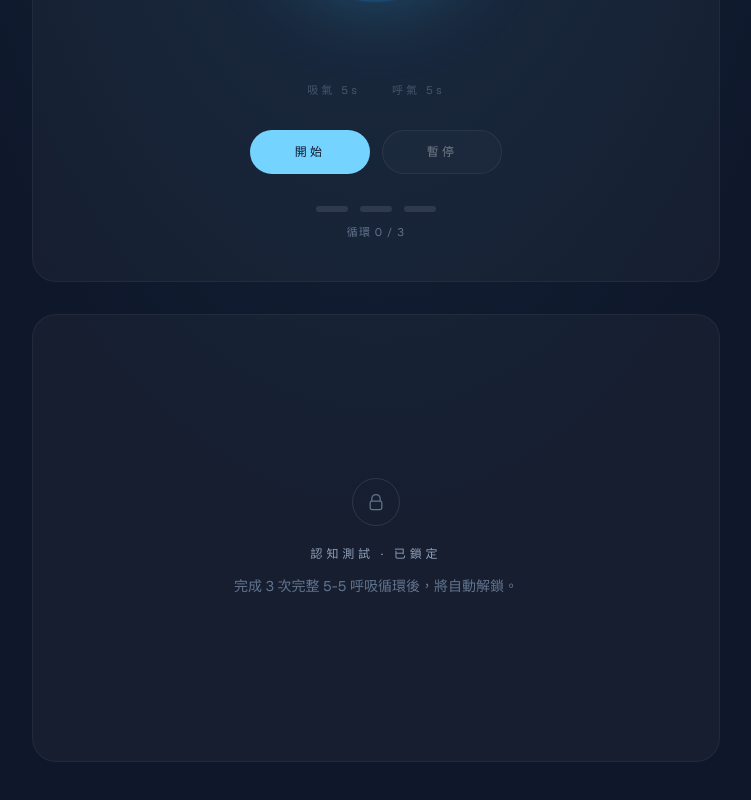
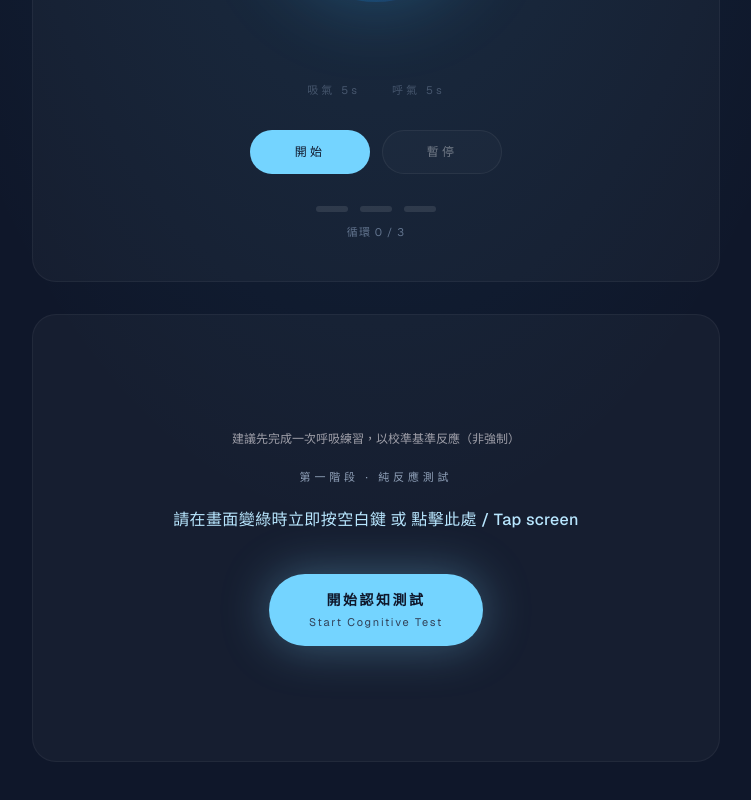
Before and after one commit to wongbrian927-hash/mind-os-mvp, a Next.js app: page / in a window 1280 px wide. Shown: the part 376-1176 px from the top of the page, without its empty margins (264-1015 px from the left). Built offline with nearby package versions, Linux system fonts and the light colour scheme.

Commit message:
feat: unlock cognitive test gating and add baseline vs post-calib protocol tag

```diff
--- a/app/components/ResultCard.tsx
+++ b/app/components/ResultCard.tsx
@@ -2,17 +2,17 @@
 
 import { useCallback, useMemo, useRef, useState } from "react";
 import { toBlob, toPng } from "html-to-image";
+import type { BenchmarkData } from "@/types/benchmark";
 
 export type ResultCardLang = "zh" | "en";
 export type CardAspect = "story" | "square";
 export type TierLevel = 1 | 2 | 3 | 4;
 
-export type ResultCardProps = {
+export type ResultCardProps = Pick<
+  BenchmarkData,
+  "avgSrt" | "interference" | "acc" | "reportAt" | "completedBreathingBeforeTest"
+> & {
   lang: ResultCardLang;
-  avgSrt: number;
-  interference: number;
-  acc: number;
-  reportAt: Date;
   onSaved?: () => void;
 };
 
@@ -535,6 +535,7 @@ export default function ResultCard({
   interference,
   acc,
   reportAt,
+  completedBreathingBeforeTest,
   onSaved,
 }: ResultCardProps) {
   const cardRef = useRef<HTMLDivElement>(null);
@@ -553,6 +554,14 @@ export default function ResultCard({
       }),
     [acc, avgSrt, interference, lang],
   );
+  const protocolLabel =
+    lang === "zh"
+      ? completedBreathingBeforeTest
+        ? "已完成呼吸校準後測得"
+        : "未經呼吸校準（基準測試）"
+      : completedBreathingBeforeTest
+        ? "Protocol: Post-Calibration (5-5)"
+        : "Protocol: Baseline Direct";
   const sessionId = useMemo(
     () => buildSessionId(avgSrt, interference, acc, reportAt),
     [acc, avgSrt, interference, reportAt],
@@ -831,6 +840,12 @@ export default function ResultCard({
               >
                 {tier.statusSecondary}
               </p>
+              <p
+                data-export-mono
+                className="font-mono text-[11px] tracking-[0.08em] text-zinc-700"
+              >
+                {protocolLabel}
+              </p>
             </div>
             <p
               data-export-body
--- a/app/page.tsx
+++ b/app/page.tsx
@@ -50,8 +50,7 @@ const COPY = {
     start: "開始",
     pause: "暫停",
     round: (x: number) => `循環 ${x} / 3`,
-    lockedTitle: "認知測試 · 已鎖定",
-    lockedBody: "完成 3 次完整 5-5 呼吸循環後，將自動解鎖。",
+    breathSuggest: "建議先完成一次呼吸練習，以校準基準反應（非強制）",
     srtTitle: "第一階段 · 純反應測試",
     srtHint: "請在畫面變綠時立即按空白鍵 或 點擊此處 / Tap screen",
     startTest: "開始認知測試",
@@ -78,8 +77,7 @@ const COPY = {
     start: "Start",
     pause: "Pause",
     round: (x: number) => `Round ${x} / 3`,
-    lockedTitle: "Test · Locked",
-    lockedBody: "Finish 3 full 5-5 breath rounds to unlock.",
+    breathSuggest: "Suggested: complete one breath practice first to calibrate baseline (optional)",
     srtTitle: "Stage 1 · Simple Reaction",
     srtHint: "When green, press Space or tap here / Tap screen",
     startTest: "Start Cognitive Test",
@@ -142,6 +140,27 @@ function readScale(element: HTMLElement | null) {
   return Number.isFinite(sx) ? sx : MIN_SCALE;
 }
 
+/** Kept for rollback; gated by SHOW_LOCK (default false). */
+const SHOW_LOCK = false;
+
+function LockIcon() {
+  return (
+    <div className="flex h-12 w-12 items-center justify-center rounded-full border border-white/10 text-slate-500">
+      <svg
+        aria-hidden
+        viewBox="0 0 24 24"
+        className="h-5 w-5"
+        fill="none"
+        stroke="currentColor"
+        strokeWidth="1.5"
+      >
+        <path d="M7 11V8a5 5 0 0 1 10 0v3" />
+        <rect x="5" y="11" width="14" height="10" rx="2" />
+      </svg>
+    </div>
+  );
+}
+
 export default function Home() {
   const [lang, setLang] = useState<Lang>("zh");
   const t = COPY[lang];
@@ -153,7 +172,8 @@ export default function Home() {
   const [cycles, setCycles] = useState(0);
   const [scale, setScale] = useState(MIN_SCALE);
   const [transitionMs, setTransitionMs] = useState(300);
-  const [unlocked, setUnlocked] = useState(false);
+  const [completedBreathingBeforeTest, setCompletedBreathingBeforeTest] =
+    useState(false);
 
   const [sessionStage, setSessionStage] = useState<SessionStage>("srt");
   const [reactionPhase, setReactionPhase] = useState<ReactionPhase>("ready");
@@ -258,7 +278,7 @@ export default function Home() {
       if (nextCycles >= TARGET_CYCLES) {
         runningRef.current = false;
         setIsRunning(false);
-        setUnlocked(true);
+        setCompletedBreathingBeforeTest(true);
         phaseRef.current = "inhale";
         remainingRef.current = PHASE_MS.inhale;
         setPhase("inhale");
@@ -473,8 +493,6 @@ export default function Home() {
   }, [beginStroopStimulus, sessionStage, stroopPhase]);
 
   useEffect(() => {
-    if (!unlocked) return;
-
     const onKeyDown = (event: KeyboardEvent) => {
       const stage = sessionStageRef.current;
 
@@ -512,7 +530,7 @@ export default function Home() {
     return () => {
       window.removeEventListener("keydown", onKeyDown);
     };
-  }, [unlocked]);
+  }, []);
 
   useEffect(() => {
     return () => {
@@ -562,10 +580,12 @@ export default function Home() {
       : null;
   const tallyHref =
     avgSrt !== null && rawInterference !== null && acc !== null
-      ? `${TALLY_FORM_URL}?avg_srt=${avgSrt}&interference=${rawInterference}&acc=${acc}&lang=${lang}`
+      ? `${TALLY_FORM_URL}?avg_srt=${avgSrt}&interference=${rawInterference}&acc=${acc}&lang=${lang}&calibrated=${completedBreathingBeforeTest ? 1 : 0}`
       : TALLY_FORM_URL;
 
   const currentStroop = stroopTrials[stroopIndex];
+  const breathVisibleOnMobile =
+    sessionStage === "srt" && reactionPhase === "ready";
 
   return (
     <div className="relative flex min-h-full flex-1 flex-col bg-[#0f172a] text-[#f8fafc]">
@@ -609,7 +629,7 @@ export default function Home() {
       >
         <section
           className={`flex-col items-center justify-center rounded-3xl border border-white/5 bg-white/[0.03] px-4 py-5 text-center sm:px-6 sm:py-10 ${
-            unlocked ? "hidden sm:flex" : "flex"
+            breathVisibleOnMobile ? "flex" : "hidden sm:flex"
           }`}
         >
           <p className="text-[11px] tracking-[0.35em] text-slate-400">{t.breathTitle}</p>
@@ -695,33 +715,22 @@ export default function Home() {
               : "rounded-3xl border border-white/5 bg-white/[0.03] px-4 py-5 sm:min-h-[28rem] sm:flex-none sm:px-6 sm:py-10"
           }`}
         >
-          {!unlocked ? (
+          {sessionStage === "srt" && reactionPhase === "ready" ? (
             <div className="flex flex-col items-center justify-center">
-              <div className="flex h-12 w-12 items-center justify-center rounded-full border border-white/10 text-slate-500">
-                <svg
-                  aria-hidden
-                  viewBox="0 0 24 24"
-                  className="h-5 w-5"
-                  fill="none"
-                  stroke="currentColor"
-                  strokeWidth="1.5"
-                >
-                  <path d="M7 11V8a5 5 0 0 1 10 0v3" />
-                  <rect x="5" y="11" width="14" height="10" rx="2" />
-                </svg>
-              </div>
-              <p className="mt-5 text-xs tracking-[0.32em] text-slate-400">{t.lockedTitle}</p>
-              <p className="mt-3 max-w-xs text-sm leading-6 text-slate-500">{t.lockedBody}</p>
-            </div>
-          ) : sessionStage === "srt" && reactionPhase === "ready" ? (
-            <div className="flex flex-col items-center justify-center">
-              <p className="text-[11px] tracking-[0.35em] text-slate-400">{t.srtTitle}</p>
+              {SHOW_LOCK ? <LockIcon /> : null}
+              <p className="max-w-sm text-xs leading-5 text-zinc-400">
+                {t.breathSuggest}
+              </p>
+              <p className="mt-5 text-[11px] tracking-[0.35em] text-slate-400">
+                {t.srtTitle}
+              </p>
               <p className="mt-5 max-w-md text-base font-medium leading-7 tracking-wide text-sky-200">
                 {t.srtHint}
               </p>
               <button
                 type="button"
                 onClick={startReactionTest}
+                disabled={false}
                 className="mt-10 min-h-16 rounded-full bg-sky-300 px-10 py-4 text-slate-900 shadow-[0_0_48px_rgba(125,211,252,0.35)] transition hover:bg-sky-200"
               >
                 <span className="block text-sm font-semibold tracking-[0.18em]">
@@ -860,6 +869,7 @@ export default function Home() {
               interference={rawInterference}
               acc={acc}
               reportAt={reportAt}
+              completedBreathingBeforeTest={completedBreathingBeforeTest}
             />
           ) : null}
         </section>
--- /dev/null
+++ b/types/benchmark.ts
@@ -0,0 +1,8 @@
+export type BenchmarkData = {
+  avgSrt: number;
+  interference: number;
+  acc: number;
+  reportAt: Date;
+  /** A/B flag: true if user finished 3× 5-5 breath cycles before starting the cognitive test. */
+  completedBreathingBeforeTest: boolean;
+};
```
